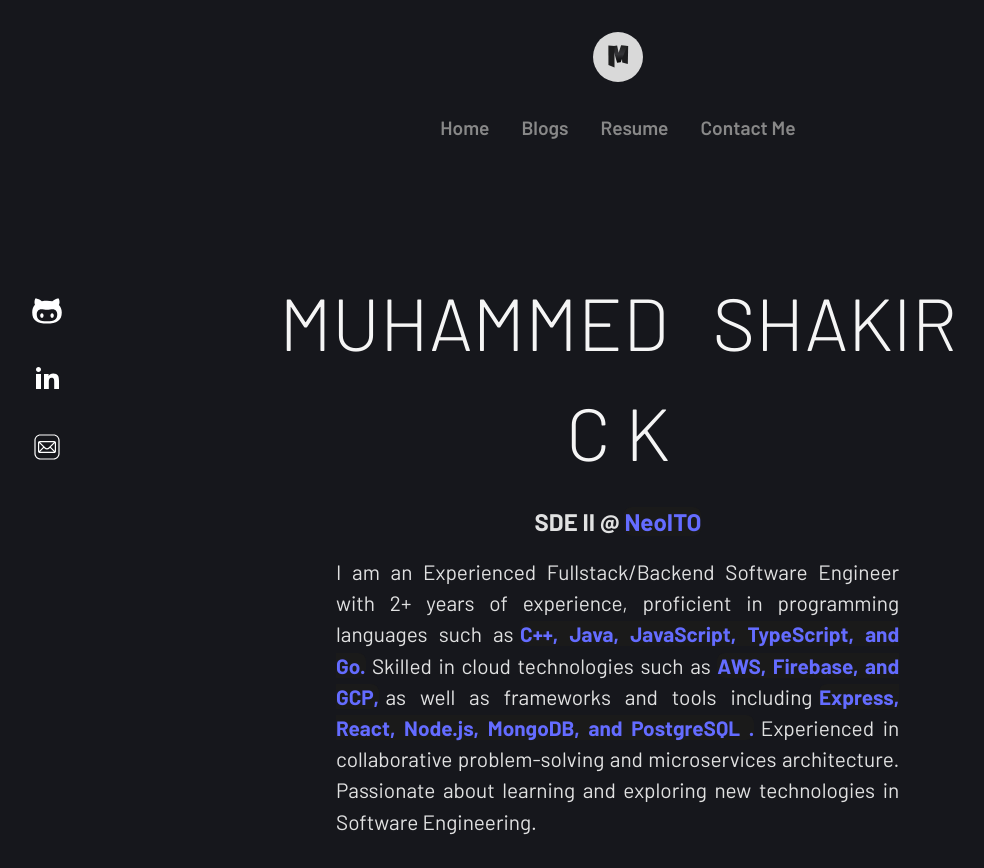
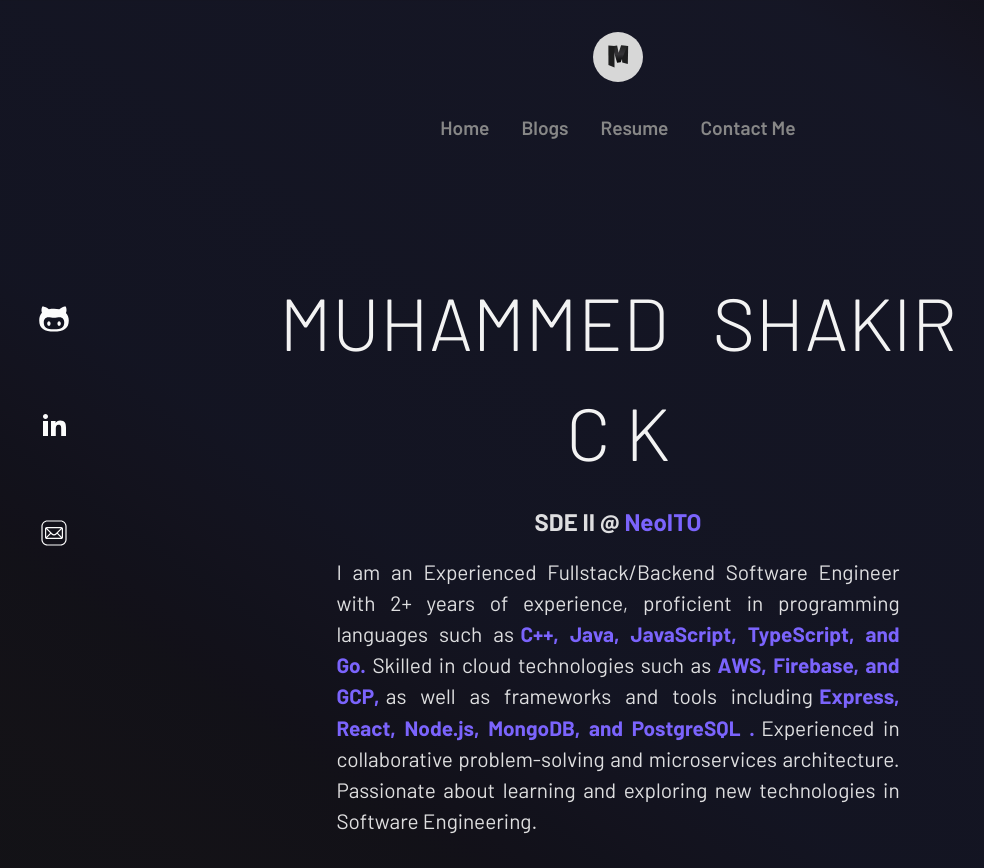
Before and after one commit to shakirck/personal-website, a Next.js app: page / in a window 1280 px wide. Shown: the whole page, without its empty margins (22-1006 px from the left). Built offline with nearby package versions, Linux system fonts and the light colour scheme; no server answers.

Commit message:
fix resume https issue , add gradiants , add animations

```diff
--- a/app/components/home.tsx
+++ b/app/components/home.tsx
@@ -7,18 +7,18 @@ export default function Home(): JSX.Element {
     return (
         <div className='home-main'>
             {/* <SocialIcons/> */}
-            <div className='profile-hero'>
+            <div className='profile-hero '>
                 <div className='profile-hero-greet'>
                     <div style={{
                         width: '1%',
                     }}>
                         &nbsp;
                     </div>
-                    <div className='divrofile-hero-greet-text'>
+                    <div className='divrofile-hero-greet-text '>
                         {/* Hi , I'm */}
                     </div>
                 </div>
-                <div className='short-info'>
+                <div className='short-info animate-text animatefor5ms animatedelay1s'>
                     <h1 className='profile-hero-name scale-up-center scale-up-ver-top transition'>
                         <span
                             style={
@@ -33,11 +33,11 @@ export default function Home(): JSX.Element {
                             SHAKIR C K
                         </span>
                     </h1>
-                    <h2 className='current-company scale-up-center transition'>
+                    <h2 className='current-company scale-up-center transition animate-text animatefor7ms animatedelay1s'>
                         SDE II @ <span className='colored-one transition-company' style={{ margin: 0 }}>NeoITO</span>
                     </h2>
                 </div>
-                <div className='profile-hero-desc scale-up-center '>
+                <div className='profile-hero-desc scale-up-center animate-desc animatefor9ms animatedelay1s '>
                     <p className="scale-up-ver-top">
                         I am an Experienced Fullstack/Backend Software Engineer with 2+ years of experience,
                         proficient in programming languages such as
--- a/app/components/navbar.tsx
+++ b/app/components/navbar.tsx
@@ -28,6 +28,11 @@ export default function Navbar() {
   const toggleMenu = () => {
     setState((prevState) => ({ ...prevState, isActive: !prevState.isActive }));
   };
+  const getURL = () => {
+    const resumeUrl = state.resumeUrl;
+    const url = "https:"+ resumeUrl
+    return url;
+  }
 
   return (
     <nav className="navbar">
@@ -49,7 +54,7 @@ export default function Navbar() {
         </li>
         {/* <li>Projects</li> */}
         <li>
-          <a href={state.resumeUrl} target="_blank">
+          <a href={getURL()} target="_blank">
             Resume
           </a>
         </li>
--- a/app/components/socialIcons.tsx
+++ b/app/components/socialIcons.tsx
@@ -16,7 +16,7 @@ export default function SocialIcons() {
     }
     )
   return (
-    <ul className='social-left'>
+    <ul className='social-left animate animatefor5ms animatedelay1s' >
     <li>
     <a href="https://www.github.com/shakirck" target="_blank">
          <Image src='/social/github.svg' alt='' width={30} height={30} />
--- a/app/contact/page.tsx
+++ b/app/contact/page.tsx
@@ -24,7 +24,7 @@ export default function ContactPage() {
   }
 
   return (
-    <div className='contact'>
+    <div className='contact animate'>
       <h2>Contact Details</h2>
       <div className='data-wrapper'>
         <div className='row'>
--- a/app/globals.css
+++ b/app/globals.css
@@ -33,7 +33,39 @@ body {
   min-width: 320px;
   min-height: 100vh;
   flex-direction: column;
+
 }
+.background {
+  background-image: linear-gradient(
+    35deg,
+    hsl(240deg 10% 8%) 0%,
+    hsl(247deg 12% 8%) 9%,
+    hsl(238deg 17% 8%) 19%,
+    hsl(225deg 33% 10%) 35%,
+    hsl(226deg 32% 11%) 81%,
+    hsl(239deg 19% 9%) 91%,
+    hsl(248deg 7% 9%) 96%,
+    hsl(0deg 0% 11%) 100%
+  );
+  animation: gradient-animation 10s ease-in-out infinite;
+}
+
+@keyframes gradient-animation {
+  0% {
+    background-position: 0% 50%;
+    filter: hue-rotate(0deg) brightness(98%);
+  }
+  50% {
+    background-position: 100% 50%;
+    filter: hue-rotate(10deg) brightness(99%)
+
+  }
+  100% {
+    background-position: 0% 50%;
+    filter: hue-rotate(0deg) brightness(100%);
+  }
+}
+
 
 
 .disabled-btn{
@@ -166,7 +198,6 @@ button:focus-visible {
             animation: scale-up-center 0.4s cubic-bezier(0.390, 0.575, 0.565, 1.000) both;
   }
 .colored-one{
-  background-color: #1a1a1a;
   color: #646cff;
   border-radius: 0.5rem;
   margin: .4rem;
@@ -292,14 +323,14 @@ top: 35%;
 left: 3%;
 display: flex;
 flex-direction: column;
-justify-content: center;
+justify-content: space-between;
+height: 250px;
+width: 75px;
+align-items: center;
 }
 .social-left li{
-padding: 1rem;
 list-style: none;
 }
-
-
 
 
 
@@ -400,3 +431,56 @@ a {
       display: none!important;
   }
 }
+
+.animate {
+  animation-name: animate-fade;
+  animation-duration: 0.5s;
+  animation-delay: .6s;
+
+  animation-fill-mode: backwards;
+}
+
+.animate-text{
+  animation-name: animate-fade-text;
+  animation-fill-mode: backwards;
+
+}
+.animatefor5ms{
+  animation-duration: 0.5s;
+}
+.animatefor7ms{
+  animation-duration: 0.7s;
+}
+.animatefor9ms{
+  animation-duration: 0.9s;
+}
+.animatedelay1s{
+  animation-delay: .6s;
+}
+.animate-desc{
+  animation-name: animate-desc;
+  animation-duration: 1s;
+  animation-fill-mode: backwards;
+}
+
+@keyframes animate-fade {
+  0% { opacity: 0;
+    transform: scale(1.5);
+  }
+  100% { opacity: 1; }
+}
+@keyframes animate-fade-text {
+  0% { opacity: 0;
+    transform: scale(1.5);
+  }
+  100% { opacity: 1; }
+}
+
+@keyframes animate-desc {
+  0% { opacity: .0;
+    transform: scale(1.3);
+
+  }
+
+  100% { opacity: 1; }
+}
--- a/app/layout.tsx
+++ b/app/layout.tsx
@@ -15,7 +15,7 @@ export default function RootLayout({
   return (
     <html lang="en">
 
-      <body>
+      <body className='background'>
         <SocialIcons/>
             <TopNav />
         {children}</body>
--- a/app/page.tsx
+++ b/app/page.tsx
@@ -6,7 +6,7 @@ import './globals.css'
 export default function Home() {
 
   return (
-    <main className="App">
+    <main className="App ">
       <HomePage />
     </main>
   )
--- a/app/posts/page.tsx
+++ b/app/posts/page.tsx
@@ -21,7 +21,7 @@ export default async function page() {
   };
 
   return (
-    <div className='blog-container'>
+    <div className='blog-container animate' >
       {posts.map((post: any) => (
         <div className='blog-post' key={post.guid}>
           <p>{new Date(post.pubDate).toLocaleDateString()}</p>
--- a/app/util/hover.ts
+++ b/app/util/hover.ts
@@ -33,7 +33,7 @@ export class HoverButton {
 
     onMouseMove(e: MouseEvent) {
       let hover = false;
-      let hoverArea = this.hover ? 0.7 : 0.5;
+      let hoverArea = this.hover ? .4:.4;
       let x = e.clientX - this.x;
       let y = e.clientY - this.y;
       let distance = Math.sqrt(x * x + y * y);
@@ -53,7 +53,7 @@ export class HoverButton {
 
     onHover(x:number, y:number) {
       gsap.to(this.el, {
-        x: (x - this.x) * 0.4,
+        x: (x - this.x) * 0.3,
         y: (y - this.y) * 0.4,
         scale: 1.15,
         ease: 'power2.out',
```
